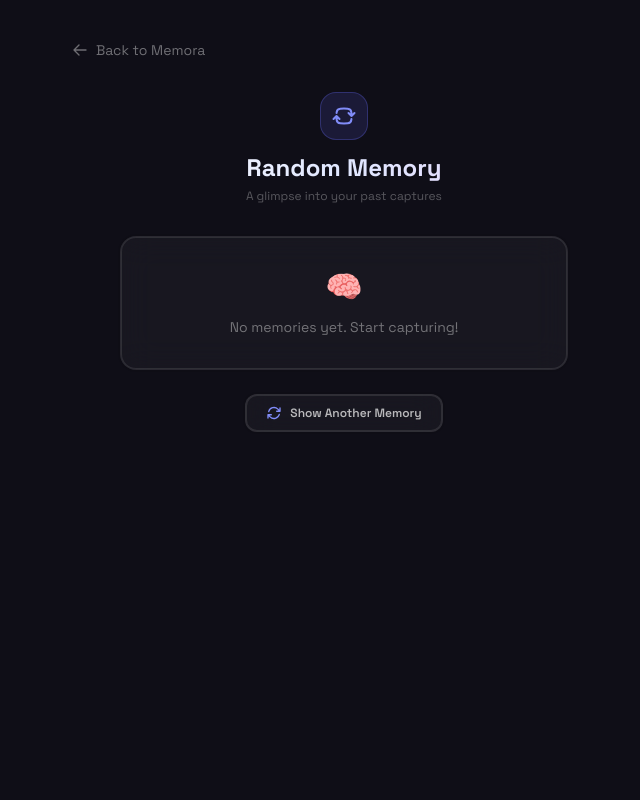
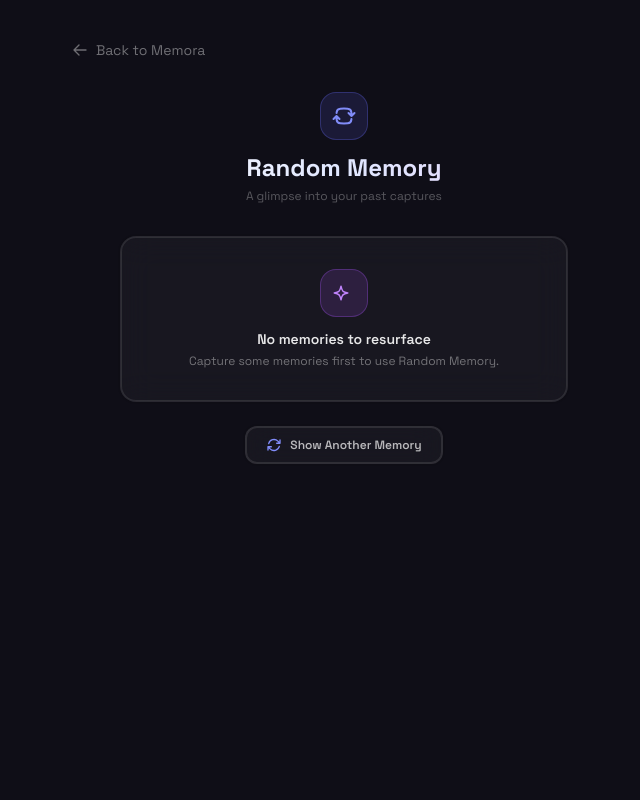
Before and after one commit to omtiwari17/Memora, a Django app: page /random/ in a window 1280 px wide. Shown: the whole page, without its empty margins (296-936 px from the left). Run offline with Django 5.2, Linux system fonts and the light colour scheme; data that the repository does not hold is empty; some libraries are stand-ins or nearby versions.

Commit message:
feat: replace sidebar Capture button with + New Category button, limit Capture button exclusively to All tab, and purge remaining emojis from database & templates

```diff
--- a/quotes/templates/quotes/partials/random_memory.html
+++ b/quotes/templates/quotes/partials/random_memory.html
@@ -1,43 +1,50 @@
 {# Random memory — "Remember This" feature #}
 {% if memory %}
-<div class="glass rounded-2xl p-6 fade-in max-w-lg mx-auto">
-    <div class="flex items-center gap-2 mb-4">
-        <div class="w-8 h-8 rounded-xl bg-gradient-to-br from-amber-500/20 to-orange-500/20 flex items-center justify-center text-base">🎲</div>
+<div class="glass rounded-2xl p-6 fade-in max-w-lg mx-auto border-l-4" style="{% if memory.category %}border-left-color: {{ memory.category.color }};{% else %}border-left-color: rgba(255,255,255,0.15);{% endif %}">
+    <div class="flex items-center gap-2.5 mb-4">
+        <div class="w-8 h-8 rounded-xl bg-indigo-500/15 border border-indigo-500/30 flex items-center justify-center text-indigo-400">
+            <svg class="w-4 h-4" fill="none" viewBox="0 0 24 24" stroke="currentColor" stroke-width="2"><path stroke-linecap="round" stroke-linejoin="round" d="M19.5 12c0-1.232-.046-2.453-.138-3.662a4.006 4.006 0 00-3.7-3.7 48.678 48.678 0 00-7.324 0 4.006 4.006 0 00-3.7 3.7c-.017.22-.032.441-.046.662M19.5 12l3-3m-3 3l-3-3m-12 3c0 1.232.046 2.453.138 3.662a4.006 4.006 0 003.7 3.7 48.656 48.656 0 007.324 0 4.006 4.006 0 003.7-3.7c.017-.22.032-.441.046-.662M4.5 12l-3 3m3-3l3 3"/></svg>
+        </div>
         <div>
-            <p class="text-xs font-semibold text-white/60">Remember This?</p>
-            <p class="text-[10px] text-white/25">You saved this {{ memory.created_at|timesince }} ago</p>
+            <p class="text-xs font-semibold text-white/80">Remember This?</p>
+            <p class="text-[10px] text-white/30">You saved this {{ memory.created_at|timesince }} ago</p>
         </div>
     </div>
 
     {% if memory.category %}
-    <span class="inline-flex items-center gap-1 px-2 py-0.5 rounded-md text-[10px] font-medium mb-3" style="background: {{ memory.category.color }}20; color: {{ memory.category.color }};">
-        {{ memory.category.emoji }} {{ memory.category.name }}
+    <span class="inline-flex items-center gap-1.5 px-2.5 py-1 rounded-lg text-[10px] font-semibold mb-3" style="background: {{ memory.category.color }}18; color: {{ memory.category.color }}; border: 1px solid {{ memory.category.color }}30;">
+        <span class="w-1.5 h-1.5 rounded-full inline-block" style="background: {{ memory.category.color }};"></span>
+        {{ memory.category.name }}
     </span>
     {% endif %}
 
     {% if memory.title %}
-    <p class="text-base font-medium text-white/90 mb-2">{{ memory.title }}</p>
+    <p class="text-base font-semibold text-white/95 mb-2">{{ memory.title }}</p>
     {% endif %}
-    <p class="text-sm text-white/70 leading-relaxed">{{ memory.content }}</p>
+    <p class="text-sm text-white/75 leading-relaxed">{{ memory.content }}</p>
 
     {% if memory.author %}
-    <p class="text-xs text-purple-300/60 mt-3">— {{ memory.author }}</p>
+    <p class="text-xs text-purple-300/70 font-medium mt-3">— {{ memory.author }}</p>
     {% endif %}
 
     {% if memory.source_url %}
-    <a href="{{ memory.source_url }}" target="_blank" rel="noopener" class="inline-flex items-center gap-1.5 text-[11px] text-indigo-300/50 hover:text-indigo-300 mt-3 transition-colors">
-        🔗 {{ memory.source_url|truncatechars:40 }}
+    <a href="{{ memory.source_url }}" target="_blank" rel="noopener" class="inline-flex items-center gap-1.5 text-[11px] text-indigo-300/70 hover:text-indigo-300 mt-3 transition-colors">
+        <svg class="w-3.5 h-3.5 shrink-0" fill="none" viewBox="0 0 24 24" stroke="currentColor" stroke-width="2"><path stroke-linecap="round" stroke-linejoin="round" d="M13.19 8.688a4.5 4.5 0 011.242 7.244l-4.5 4.5a4.5 4.5 0 01-6.364-6.364l1.757-1.757m9.86-2.06a4.5 4.5 0 00-1.242-7.244l-4.5-4.5a4.5 4.5 0 00-6.364 6.364l1.757 1.757"/></svg>
+        {{ memory.source_url|truncatechars:40 }}
     </a>
     {% endif %}
 
     <div class="mt-4 pt-3 border-t border-white/[0.06] flex items-center justify-between">
-        <span class="text-[10px] text-white/20">{{ memory.created_at|date:"M d, Y" }}</span>
-        <a href="{% url 'memory_detail' memory.id %}" class="text-[11px] text-purple-300/50 hover:text-purple-300 transition-colors">View full →</a>
+        <span class="text-[10px] text-white/30">{{ memory.created_at|date:"M d, Y" }}</span>
+        <a href="{% url 'memory_detail' memory.id %}" class="text-[11px] text-purple-300/70 hover:text-purple-300 font-medium transition-colors">View full →</a>
     </div>
 </div>
 {% else %}
 <div class="glass rounded-2xl p-8 text-center max-w-md mx-auto fade-in">
-    <div class="text-3xl mb-3">🧠</div>
-    <p class="text-sm text-white/40">No memories yet. Start capturing!</p>
+    <div class="w-12 h-12 rounded-2xl bg-purple-500/15 border border-purple-500/30 flex items-center justify-center text-purple-400 mx-auto mb-3">
+        <svg class="w-6 h-6" fill="none" viewBox="0 0 24 24" stroke="currentColor" stroke-width="1.5"><path stroke-linecap="round" stroke-linejoin="round" d="M9.813 15.904L9 18.75l-.813-2.846a4.5 4.5 0 00-3.09-3.09L2.25 12l2.846-.813a4.5 4.5 0 003.09-3.09L9 5.25l.813 2.846a4.5 4.5 0 003.09 3.09L15.75 12l-2.846.813a4.5 4.5 0 00-3.09 3.09z"/></svg>
+    </div>
+    <h4 class="text-sm font-semibold text-white/90 mb-1">No memories to resurface</h4>
+    <p class="text-xs text-white/40">Capture some memories first to use Random Memory.</p>
 </div>
 {% endif %}
--- a/quotes/views.py
+++ b/quotes/views.py
@@ -704,23 +704,24 @@ def category_reorder(request, pk, direction):
 # ── Seed default categories ───────────────────────────────────────────
 def seed_categories():
     """Create default categories if they don't exist."""
+    Category.objects.all().update(emoji="")
     defaults = [
-        {"name": "Quotes", "slug": "quotes", "emoji": "💬", "color": "#f59e0b", "order": 1},
-        {"name": "Thoughts", "slug": "thoughts", "emoji": "🧠", "color": "#a78bfa", "order": 2},
-        {"name": "Ideas", "slug": "ideas", "emoji": "💡", "color": "#fbbf24", "order": 3},
-        {"name": "Learn", "slug": "learn", "emoji": "📚", "color": "#34d399", "order": 4},
-        {"name": "Save", "slug": "save", "emoji": "🔖", "color": "#60a5fa", "order": 5},
-        {"name": "Links", "slug": "links", "emoji": "🔗", "color": "#38bdf8", "order": 6},
-        {"name": "Watch", "slug": "watch", "emoji": "🎬", "color": "#f87171", "order": 7},
-        {"name": "Read", "slug": "read", "emoji": "📖", "color": "#fb923c", "order": 8},
-        {"name": "Buy", "slug": "buy", "emoji": "🛒", "color": "#4ade80", "order": 9},
-        {"name": "Tasks", "slug": "tasks", "emoji": "✅", "color": "#22d3ee", "order": 10},
-        {"name": "Reminders", "slug": "reminders", "emoji": "📅", "color": "#e879f9", "order": 11},
-        {"name": "Places", "slug": "places", "emoji": "✈️", "color": "#2dd4bf", "order": 12},
-        {"name": "Code", "slug": "code", "emoji": "💻", "color": "#a3e635", "order": 13},
-        {"name": "People", "slug": "people", "emoji": "👤", "color": "#f472b6", "order": 14},
-        {"name": "Projects", "slug": "projects", "emoji": "🚀", "color": "#818cf8", "order": 15},
-        {"name": "Important", "slug": "important", "emoji": "❤️", "color": "#ef4444", "order": 16},
+        {"name": "Quotes", "slug": "quotes", "emoji": "", "color": "#f59e0b", "order": 1},
+        {"name": "Thoughts", "slug": "thoughts", "emoji": "", "color": "#a78bfa", "order": 2},
+        {"name": "Ideas", "slug": "ideas", "emoji": "", "color": "#fbbf24", "order": 3},
+        {"name": "Learn", "slug": "learn", "emoji": "", "color": "#34d399", "order": 4},
+        {"name": "Save", "slug": "save", "emoji": "", "color": "#60a5fa", "order": 5},
+        {"name": "Links", "slug": "links", "emoji": "", "color": "#38bdf8", "order": 6},
+        {"name": "Watch", "slug": "watch", "emoji": "", "color": "#f87171", "order": 7},
+        {"name": "Read", "slug": "read", "emoji": "", "color": "#fb923c", "order": 8},
+        {"name": "Buy", "slug": "buy", "emoji": "", "color": "#4ade80", "order": 9},
+        {"name": "Tasks", "slug": "tasks", "emoji": "", "color": "#22d3ee", "order": 10},
+        {"name": "Reminders", "slug": "reminders", "emoji": "", "color": "#e879f9", "order": 11},
+        {"name": "Places", "slug": "places", "emoji": "", "color": "#2dd4bf", "order": 12},
+        {"name": "Code", "slug": "code", "emoji": "", "color": "#a3e635", "order": 13},
+        {"name": "People", "slug": "people", "emoji": "", "color": "#f472b6", "order": 14},
+        {"name": "Projects", "slug": "projects", "emoji": "", "color": "#818cf8", "order": 15},
+        {"name": "Important", "slug": "important", "emoji": "", "color": "#ef4444", "order": 16},
     ]
     for cat_data in defaults:
         Category.objects.get_or_create(
```
Also changed, not shown: quotes/templates/quotes/capture_form.html (+8 -2 lines), quotes/templates/quotes/dashboard.html (+5 -5 lines), quotes/templates/quotes/memory_list.html (+6 -18 lines).
